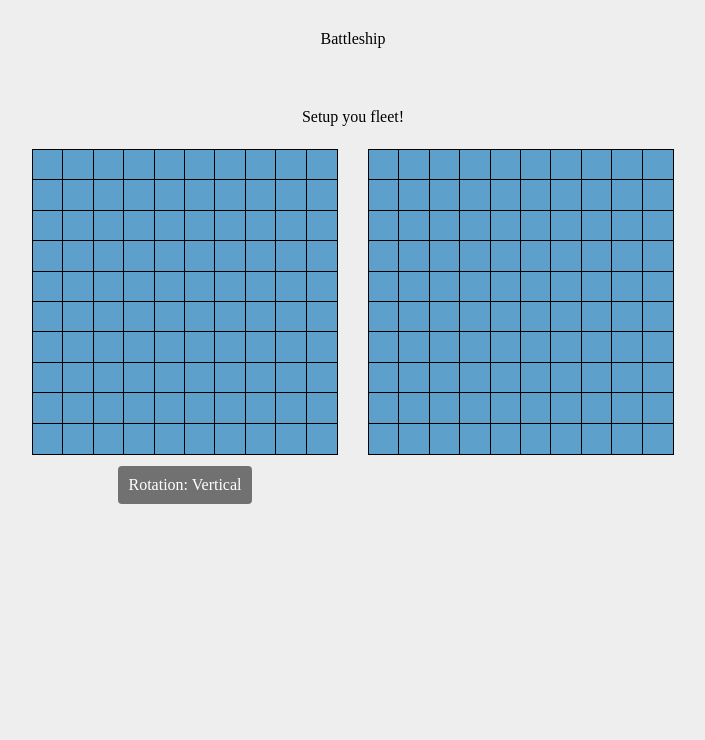
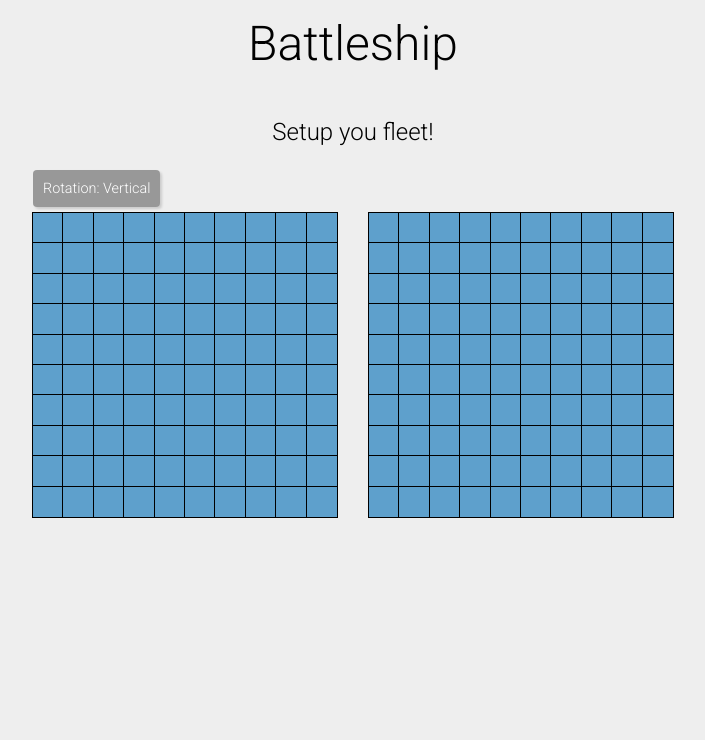
Before and after one commit to zac-march/battleship-game, a website built with webpack: page dist/index.html in a window 1280 px wide. Shown: the top 740 px of the page, without its empty margins (287-992 px from the left). Built offline with nearby package versions, Linux system fonts and the light colour scheme; a web font is replaced by a local one.

Commit message:
Update game message

```diff
--- a/src/Components/game.ts
+++ b/src/Components/game.ts
@@ -74,6 +74,10 @@ export function game() {
           handlePlacementHover
         );
         playerBoard.container.removeEventListener("click", placePlayerShip);
+        const gameOptions = document.querySelector(
+          ".game-options"
+        ) as HTMLElement;
+        gameOptions.style.display = "none";
         setGame("play");
       }
     }
--- a/src/Components/message.ts
+++ b/src/Components/message.ts
@@ -1,6 +1,7 @@
 export function loadGameMessage() {
   const main = document.querySelector("main");
   const container = document.createElement("div");
+  container.classList.add("game-message-container");
   main.append(container);
 
   const gameStateMessage = document.createElement("p");
--- a/src/Components/options.ts
+++ b/src/Components/options.ts
@@ -1,8 +1,8 @@
 export function loadGameOptions() {
-  const main = document.querySelector("main");
+  const playerBoard = document.querySelector(".game-message-container");
   const container = document.createElement("div");
   container.classList.add("game-options");
-  main.append(container);
+  playerBoard.append(container);
 
   loadRotationOption();
 
--- a/src/style.css
+++ b/src/style.css
@@ -1,15 +1,4 @@
-/* latin */
-@font-face {
-  font-family: "Fredoka One";
-  font-style: normal;
-  font-weight: 400;
-  font-display: swap;
-  src: url(https://fonts.gstatic.com/s/fredokaone/v14/k3kUo8kEI-tA1RRcTZGmTlHGCac.woff2)
-    format("woff2");
-  unicode-range: U+0000-00FF, U+0131, U+0152-0153, U+02BB-02BC, U+02C6, U+02DA,
-    U+02DC, U+2000-206F, U+2074, U+20AC, U+2122, U+2191, U+2193, U+2212, U+2215,
-    U+FEFF, U+FFFD;
-}
+@import url("https://fonts.googleapis.com/css2?family=Roboto:wght@300&display=swap");
 
 :root {
   --font-color: rgb(0, 0, 0);
@@ -33,7 +22,7 @@ body {
 }
 
 body {
-  font-family: "Fredoka One";
+  font-family: "Roboto", sans-serif;
   background-color: var(--background-colour);
   color: var(--font-color);
   display: flex;
@@ -43,7 +32,7 @@ body {
 header,
 footer,
 main {
-  padding: 30px 25% 30px 25%;
+  padding: 15px 25% 15px 25%;
   text-align: center;
 }
 
@@ -51,9 +40,13 @@ main {
   header,
   footer,
   main {
-    padding: 30px;
+    padding: 15px;
     text-align: center;
   }
+}
+
+header {
+  font-size: 3rem;
 }
 
 main {
@@ -94,8 +87,15 @@ footer > a:hover > i {
   gap: 2rem;
 }
 
+@media only screen and (max-width: 500px) {
+  .boards {
+    grid-auto-flow: row;
+  }
+}
+
 .board {
   display: grid;
+  background-color: rgb(255, 68, 0);
 }
 
 .cell {
@@ -115,7 +115,6 @@ footer > a:hover > i {
 }
 
 .shake {
-  background-color: red;
   animation: shake 0.5s;
 }
 
@@ -156,15 +155,15 @@ footer > a:hover > i {
 }
 
 #game-message {
-  padding: 0 0 1.5rem 0;
+  padding: 1rem;
+  font-size: 1.5rem;
 }
 
 .game-options {
   text-align: start;
-  padding: 0.75rem 0;
-  display: grid;
-  grid-template-columns: 1fr 1fr;
-  gap: 2rem;
+  overflow: hidden;
+  padding: 1rem 0rem;
+  height: min-content;
 }
 
 .hidden {
@@ -176,13 +175,15 @@ footer > a:hover > i {
 #rotation-cb + label {
   cursor: pointer;
   border-radius: 4px;
-  background-color: #717172;
+  background-color: hsla(0, 0%, 45%, 0.696);
   color: white;
   padding: 10px;
   width: max-content;
   justify-self: center;
+  box-shadow: rgba(0, 0, 0, 0.15) 1.95px 1.95px 2.6px;
+  font-size: 0.9rem;
 }
 
 #rotation-cb + label:hover {
-  background-color: #343435;
+  background-color: hsla(0, 0%, 45%, 0.813);
 }
```
